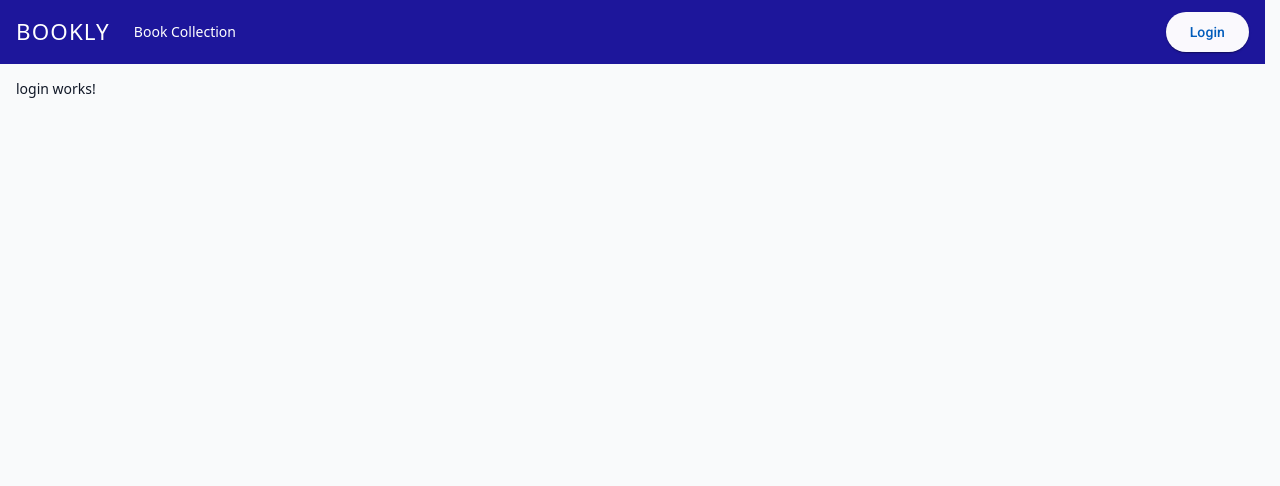
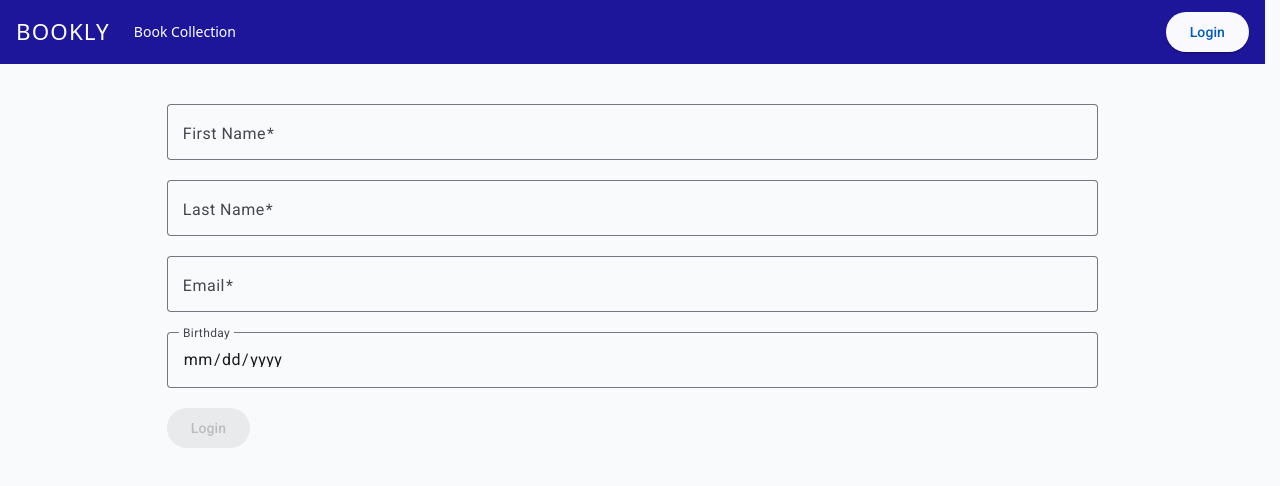
Before and after one commit to EddeCCC/book-shop, an Angular app: page /login in a window 1280 px wide. Shown: the top 486 px of the page. Built offline with nearby package versions, Linux system fonts and the light colour scheme.

Commit message:
add login page

```diff
--- a/src/app/book-details/book-details.ts
+++ b/src/app/book-details/book-details.ts
@@ -8,7 +8,6 @@ import { MatButtonModule } from '@angular/material/button';
 import { MatChip, MatChipsModule } from '@angular/material/chips';
 import { MatIconModule } from '@angular/material/icon';
 import { CurrencyPipe } from '@angular/common';
-import { tap } from 'rxjs';
 
 @Component({
   selector: 'app-book-details',
--- a/src/app/layout/header/header.html
+++ b/src/app/layout/header/header.html
@@ -6,9 +6,14 @@
     </div>
 
     <div class="right-header">
+      @if (isLoggedIn()) {
+        <span class="username">Logged in as {{ username() }}</span>
+        <button mat-raised-button color="accent" (click)="logout()">Logout</button>
+      } @else {
         <button mat-raised-button color="primary" [routerLink]="['/login']">
             Login
         </button>
+      }
     </div>
   </div>
 </div>
--- a/src/app/layout/header/header.scss
+++ b/src/app/layout/header/header.scss
@@ -31,3 +31,14 @@
   font-weight: 700;
   letter-spacing: 0.05em;
 }
+
+.right-header {
+  display: flex;
+  align-items: center;
+  gap: 12px;
+
+  .username {
+    font-weight: 500;
+    color: white;
+  }
+}
--- a/src/app/layout/header/header.ts
+++ b/src/app/layout/header/header.ts
@@ -1,6 +1,7 @@
-import { Component } from '@angular/core';
+import { Component, computed, inject } from '@angular/core';
 import { MatButtonModule } from '@angular/material/button';
 import { RouterLink } from '@angular/router';
+import { LoginService } from '../../login/login.service';
 
 @Component({
   selector: 'app-header',
@@ -8,4 +9,13 @@ import { RouterLink } from '@angular/router';
   templateUrl: './header.html',
   styleUrl: './header.scss',
 })
-export class Header {}
+export class Header {
+  private loginService = inject(LoginService);
+
+  isLoggedIn = computed(() => this.loginService.isLoggedIn());
+  username = computed(() => this.loginService.username());
+
+  logout() {
+    this.loginService.logout();
+  }
+}
--- a/src/app/login/login.html
+++ b/src/app/login/login.html
@@ -1 +1,42 @@
-<p>login works!</p>
+<div class="container login-content">
+    <form [formGroup]="loginForm" (submit)="submitLogin()">
+        <mat-form-field appearance="outline">
+            <mat-label>First Name</mat-label>
+            <input matInput formControlName="firstName">
+            <mat-error>
+            {{ loginForm.get('firstName')?.hasError('required') ? 'First Name is required' : '' }}
+            {{ loginForm.get('firstName')?.hasError('minlength') ? 'Minimum 2 characters required' : '' }}
+            </mat-error>
+        </mat-form-field>
+
+        <mat-form-field appearance="outline">
+            <mat-label>Last Name</mat-label>
+            <input matInput formControlName="lastName">
+            <mat-error>
+            {{ loginForm.get('lastName')?.hasError('required') ? 'Last Name is required' : '' }}
+            {{ loginForm.get('lastName')?.hasError('minlength') ? 'Minimum 2 characters required' : '' }}
+            </mat-error>
+        </mat-form-field>
+
+        <mat-form-field appearance="outline">
+            <mat-label>Email</mat-label>
+            <input matInput formControlName="email">
+            <mat-error>
+            {{ loginForm.get('email')?.hasError('required') ? 'Email is required' : '' }}
+            {{ loginForm.get('email')?.hasError('email') ? 'Enter a valid email' : '' }}
+            </mat-error>
+        </mat-form-field>
+
+        <mat-form-field appearance="outline">
+            <mat-label>Birthday</mat-label>
+            <input matInput type="date" formControlName="birthday">
+            <mat-error>
+            {{ loginForm.get('birthday')?.hasError('required') ? 'Birthday is required' : '' }}
+            </mat-error>
+        </mat-form-field>
+
+        <button mat-raised-button color="primary" [disabled]="loginForm.invalid">
+            Login
+        </button>
+    </form>
+</div>
--- a/src/app/login/login.scss
+++ b/src/app/login/login.scss
@@ -0,0 +1,28 @@
+.login-content {
+  display: flex;
+  justify-content: center;
+  align-items: flex-start;
+  padding: 40px 16px;
+  min-height: 100vh;
+}
+
+.login-form {
+  display: flex;
+  flex-direction: column;
+  width: 100%;
+  max-width: 400px;
+  gap: 16px;
+  padding: 24px;
+  background-color: white;
+  border-radius: 12px;
+  box-shadow: 0 4px 12px rgba(0,0,0,0.1);
+
+  .submit-btn {
+    align-self: flex-end;
+    padding: 0 24px;
+  }
+}
+
+mat-form-field {
+  width: 100%;
+}
--- /dev/null
+++ b/src/app/login/login.service.ts
@@ -0,0 +1,20 @@
+import { computed, inject, Injectable, signal } from '@angular/core';
+
+@Injectable({
+  providedIn: 'root',
+})
+export class LoginService {
+    // Source of truth
+    private _username = signal<string | null>(null);
+
+    username = computed(() => this._username())
+    isLoggedIn = computed(() => !!this._username());
+
+    login(username: string) {
+        this._username.set(username);
+    }
+
+    logout() {
+        this._username.set(null);
+    }
+}
--- a/src/app/login/login.ts
+++ b/src/app/login/login.ts
@@ -1,11 +1,32 @@
-import { Component } from '@angular/core';
+import { Component, inject } from '@angular/core';
+import { LoginService } from './login.service';
+import { FormControl, FormGroup, ReactiveFormsModule, Validators } from '@angular/forms';
+import { MatError, MatFormFieldModule, MatHint, MatLabel } from '@angular/material/form-field';
+import { MatButtonModule } from '@angular/material/button';
+import { MatInputModule } from '@angular/material/input';
+import { Router } from '@angular/router';
 
 @Component({
   selector: 'app-login',
-  imports: [],
+  imports: [ReactiveFormsModule, MatFormFieldModule, MatInputModule, MatButtonModule],
   templateUrl: './login.html',
   styleUrl: './login.scss',
 })
 export class Login {
+  private loginService = inject(LoginService);
+  private router = inject(Router);
 
+  loginForm = new FormGroup({
+    firstName: new FormControl('', [Validators.required, Validators.minLength(2)]),
+    lastName: new FormControl('', [Validators.required, Validators.minLength(2)]),
+    email: new FormControl('', [Validators.required, Validators.email]),
+    birthday: new FormControl('')
+  });
+
+  submitLogin() {
+    const username = this.loginForm.value.firstName + ' ' + this.loginForm.value.lastName;
+    this.loginService.login(username);
+
+    this.router.navigate(["/"]);
+  }
 }
```
